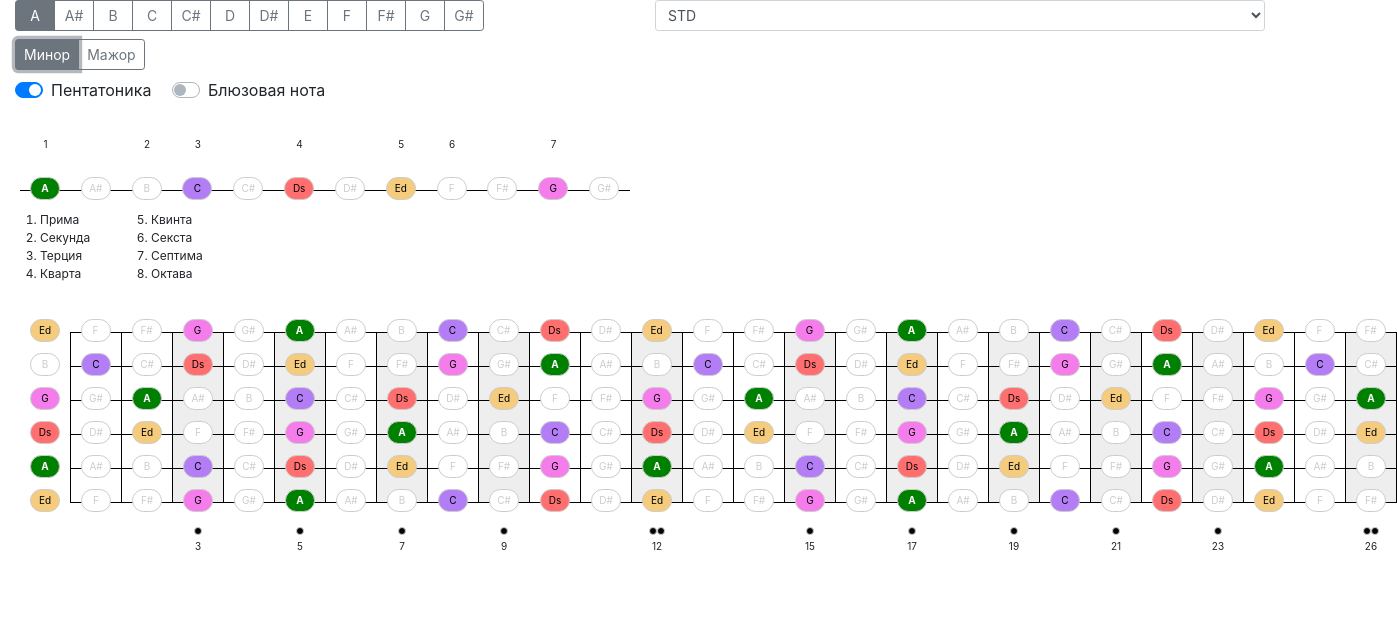
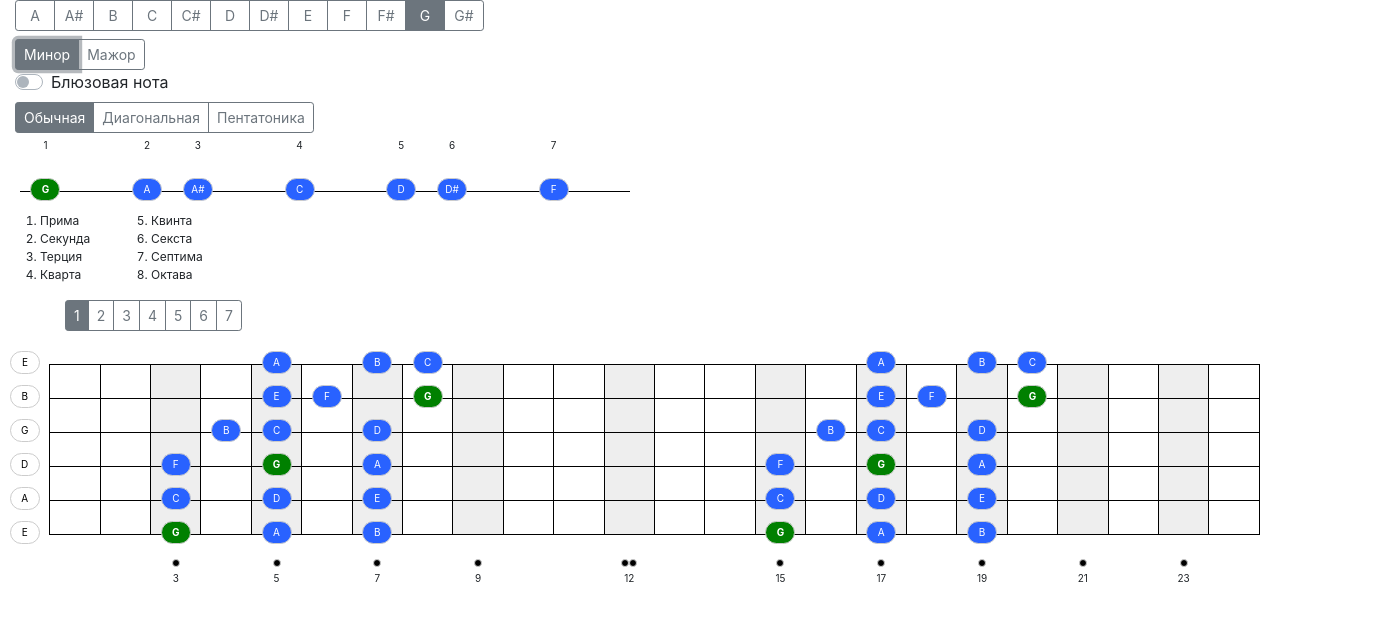
Before and after one commit to pvaletka/guitar-neck, a plain HTML site: page index.html in a window 1280 px wide. Both pictures are taken after a click on the label "Минор". Shown: the whole page, 1397 px wide, since content can reach past the window. Drawn offline with Linux system fonts and the light colour scheme.

Commit message:
Rework UI to support playing positions

```diff
--- a/css/neck.css
+++ b/css/neck.css
@@ -1,9 +1,11 @@
 #table-holder{
-    display: block;
+    /*display: block;
     overflow-x: scroll;
     margin-left: 20px;
     margin-right: 20px;
-    float: left;
+    float: left;*/
+	width: 100%;
+    padding-right: 20px;
 }
 
 #scale-notes-holder {
@@ -32,7 +34,7 @@
 table{
 	margin: 0 auto 0;
 	float: left;
-	width: 1200px;
+	width: 100%;
 }
 table tr:first-child td{
 	border-left: none;
@@ -51,6 +53,8 @@ div.fred-mark{
 	background-color: #000;
 	margin: 0 auto;
 	display:  inline-block;
+	color: #000;
+    opacity: 1;
 }
 
 
@@ -60,7 +64,7 @@ table td{
 	border-bottom: 1px solid black;
 	font-size: 10px;
 	text-align: center;
-	padding:5px 10px;
+	padding:5px 6px;
 }
 
 #table-holder table td:first-child {
@@ -75,10 +79,20 @@ table td > div{
 	background-color: #FFF;
 	width: 30px;
 	padding: 3px;
-	color: #CCC;
+	color: #FFF;
+	opacity: 0;
+	margin: auto;
 }
 
-div.active{color: #000; opacity: 1;}
+#table-holder table tr td:first-child div {
+	opacity: 1;
+	color: #000;
+}
+
+
+.active{color: #FFF; opacity: 1;}
+
+/*
 div.active.A{background-color: #b27df5}
 div.active.AS{background-color: #b27df5}
 div.active.B{background-color: #7de3f5}
@@ -91,6 +105,11 @@ div.active.F{background-color: #f5f27d}
 div.active.FS{background-color: #f5f27d}
 div.active.G{background-color: #f57deb}
 div.active.GS{background-color: #f57deb}
+*/
+div.active.A, div.active.AS, div.active.B,
+div.active.C, div.active.CS, div.active.D,
+div.active.DS, div.active.E, div.active.F,
+div.active.FS, div.active.G, div.active.GS {background-color: #2962ff}
 
 /* подсветить конкретную позицию пентатоники
 td:not(:nth-child(n+10):nth-child(-n+14)) > div.active {
@@ -114,7 +133,7 @@ div.active.key {
 
 div.active.blues {
 	font-weight: bold;
-	background-color: red;
+	background-color: #00c1d5;
 	color: #FFF;
 }
 
@@ -123,7 +142,8 @@ td.grey{
 }
 
 /* CONTROLS */
-#key-switch > label{
+#key-switch > label,
+.key-switch > label{
 	width: 40px;
 }
 
@@ -142,3 +162,7 @@ td.grey{
 .overflow.right {
 	float: right;
 }
+
+#position-switch{
+	margin-left: 50px;
+}
--- a/index.html
+++ b/index.html
@@ -15,6 +15,7 @@
 	<script type="text/javascript" src="js/bootstrap-toggle.min.js"></script>
 	<script type="text/javascript" src="js/jquery-ui.min.js"></script>
 
+	<script type="text/javascript" src="js/scales.js"></script>
 	<script type="text/javascript" src="js/neck.js"></script>
 </head>
 <body>
@@ -22,8 +23,15 @@
 <div class="container-fluid">
 	<div class="row">
 		<div class="col">
+			<!--
+				Maj		A   A#  B   C  C#  D  D#  E   F  F#  G  G#
+				Min 	F#  G   G#  A  A#  B  C   C#  D  D#  E  F
+			<div class="btn-group btn-group-toggle">
+				<label class="btn btn-sm btn-outline-primary" style="width: 60px">Major</label>
+			</div>
+			-->
 			<div class="btn-group btn-group-toggle" id="key-switch" data-toggle="buttons">
-				<label class="btn btn-sm btn-outline-secondary active"><input type="radio" name="key" value="A" checked> A</label>
+				<label class="btn btn-sm btn-outline-secondary"><input type="radio" name="key" value="A"> A</label>
 				<label class="btn btn-sm btn-outline-secondary"><input type="radio" name="key" value="A#">A#</label>
 				<label class="btn btn-sm btn-outline-secondary"><input type="radio" name="key" value="B">B</label>
 				<label class="btn btn-sm btn-outline-secondary"><input type="radio" name="key" value="C">C</label>
@@ -33,39 +41,71 @@
 				<label class="btn btn-sm btn-outline-secondary"><input type="radio" name="key" value="E">E</label>
 				<label class="btn btn-sm btn-outline-secondary"><input type="radio" name="key" value="F">F</label>
 				<label class="btn btn-sm btn-outline-secondary"><input type="radio" name="key" value="F#">F#</label>
-				<label class="btn btn-sm btn-outline-secondary"><input type="radio" name="key" value="G">G</label>
+				<label class="btn btn-sm btn-outline-secondary active"><input type="radio" name="key" value="G" checked>G</label>
 				<label class="btn btn-sm btn-outline-secondary"><input type="radio" name="key" value="G#">G#</label>
 			</div>
+			<!--
+			<span style="display: block" />
+			<div class="btn-group btn-group-toggle">
+				<label class="btn btn-sm btn-outline-primary  disabled" style="width: 60px">Minor</label>
+			</div>
+			<div class="btn-group key-switch" style="margin-top: 8px;">
+				<label class="btn btn-sm btn-outline-secondary disabled">F#</label>
+				<label class="btn btn-sm btn-outline-secondary disabled">G</label>
+				<label class="btn btn-sm btn-outline-secondary disabled">G#</label>
+				<label class="btn btn-sm btn-outline-secondary disabled">A</label>
+				<label class="btn btn-sm btn-outline-secondary disabled">A#</label>
+				<label class="btn btn-sm btn-outline-secondary disabled">B</label>
+				<label class="btn btn-sm btn-outline-secondary disabled">C</label>
+				<label class="btn btn-sm btn-outline-secondary disabled">C#</label>
+				<label class="btn btn-sm btn-outline-secondary disabled">D</label>
+				<label class="btn btn-sm btn-outline-secondary disabled">D#</label>
+				<label class="btn btn-sm btn-outline-secondary disabled">E</label>
+				<label class="btn btn-sm btn-outline-secondary disabled">F</label>
+			</div>
+		-->
 		</div>
+	</div>
+
+	<div class="row mt-2 scale-controls">
+		<div class="col">
+			<div class="btn-group btn-group-toggle" id="harmony-switch" data-toggle="buttons">
+				<label class="btn btn-sm btn-outline-secondary"><input type="radio" name="harmony" value="min">Минор</label>
+				<label class="btn btn-sm btn-outline-secondary active"><input type="radio" name="harmony" value="maj"  checked>Мажор</label>
+			</div>
+		</div>
+	</div>
+	<div class="custom-control custom-switch custom-control-inline">
+	  <input type="checkbox" class="custom-control-input" id="blues">
+	  <label class="custom-control-label" for="blues">Блюзовая нота</label>
+	</div>
+	<!--
+	-->
+
+	<div class="row">
+		<!--
 		<div class="col">
 			<select class="form-control form-control-sm" id="tuningSelect">
 
 			</select>
 		</div>
+		-->
 	</div>
-	<!--
 	<div class="row mt-2">
 		<div class="col">
-			<div class="btn-group btn-group-toggle" data-toggle="buttons">
-				<label class="btn btn-sm btn-outline-secondary active"><input type="radio" name="view-mode" value="scale" checked>Гаммы</label>
-				<label class="btn btn-sm btn-outline-secondary"><input type="radio" name="view-mode" value="notes">Ноты</label>
+			<div class="btn-group btn-group-toggle" id="scale-mode" data-toggle="buttons">
+				<label class="btn btn-sm btn-outline-secondary active"><input type="radio" name="scale-mode" value="normal" checked>Обычная</label>
+				<label class="btn btn-sm btn-outline-secondary"><input type="radio" name="scale-mode" value="diag">Диагональная</label>
+				<label class="btn btn-sm btn-outline-secondary"><input type="radio" name="scale-mode" id="pent" value="pent">Пентатоника</label>
 			</div>
 		</div>
 	</div>
--->
 
-	<div class="row mt-2 scale-controls">
-		<div class="col">
-			<div class="btn-group btn-group-toggle" id="harmony-switch" data-toggle="buttons">
-				<label class="btn btn-sm btn-outline-secondary active"><input type="radio" name="harmony" value="min" checked>Минор</label>
-				<label class="btn btn-sm btn-outline-secondary"><input type="radio" name="harmony" value="maj">Мажор</label>
-			</div>
-		</div>
-	</div>
+	<!--
 	<div class="row mt-2 scale-controls" style="margin-bottom: 30px">
 		<div class="col">
 			<div class="custom-control custom-switch custom-control-inline">
-			  <input type="checkbox" class="custom-control-input" id="pent" checked>
+			  <input type="checkbox" class="custom-control-input" id="pent">
 			  <label class="custom-control-label" for="pent">Пентатоника</label>
 			</div>
 			<div class="custom-control custom-switch custom-control-inline">
@@ -75,6 +115,7 @@
 
 		</div>
 	</div>
+	-->
 
 
 </div>
@@ -100,6 +141,24 @@
 </ol>
 </div>
 
+<!-- Positions switch -->
+<div class="container-fluid">
+	<div class="row">
+		<div class="col">
+			<div class="btn-group btn-group-toggle" id="position-switch" data-toggle="buttons">
+				<label class="btn btn-sm btn-outline-secondary active"><input type="checkbox" name="position" value="1" checked>1</label>
+				<label class="btn btn-sm btn-outline-secondary"><input type="checkbox" name="position" value="2">2</label>
+				<label class="btn btn-sm btn-outline-secondary"><input type="checkbox" name="position" value="3">3</label>
+				<label class="btn btn-sm btn-outline-secondary"><input type="checkbox" name="position" value="4">4</label>
+				<label class="btn btn-sm btn-outline-secondary"><input type="checkbox" name="position" value="5">5</label>
+				<label class="btn btn-sm btn-outline-secondary"><input type="checkbox" name="position" value="6">6</label>
+				<label class="btn btn-sm btn-outline-secondary"><input type="checkbox" name="position" value="7">7</label>
+			</div>
+		</div>
+	</div>
+</div>
+
+<!-- Neck -->
 <div id="table-holder">
 <table id="neck" cellspacing="0"></table>
 </div>
--- a/js/neck.js
+++ b/js/neck.js
@@ -1,20 +1,23 @@
-var _KEY = "A";
-var _HARMONY = "min";
-var _MODE = "scale"; //notes
+var _KEY = "G";
+var _HARMONY = "maj";
+var _MODE = "normal"; //notes
+var _POSITION = [1];
 
-var fretsCount = 26;
+var FRETS_COUNT = 24;
 var notes = ["A", "A#", "B", "C", "C#", "D", "D#", "E", "F", "F#", "G", "G#"];
 //			  0    1     2    3    4     5    6     7    8    9     10   11
 
 var notesFromE = ["E", "F", "F#", "G", "G#", "A", "A#", "B", "C", "C#", "D", "D#"];
 //			       7    8    9     10   11    0    1     2    3    4     5    6
 
-
-
 var strings;
 
 var sdmn = 4;
 var dmn = 5;
+
+
+var bluesNote = "notexists";
+
 
 var tunings = {
 	"STD": [7, 2, 10, 5, 0, 7],
@@ -37,26 +40,21 @@ var scales = {
 	"maj":  [0, 2, 2, 1, 2, 2, 2]
 }
 
-var getNote = function(string, fret){
-	var pos = (string + fret)%12;
-	return notes[pos];
-}
-
 var drawNeck = function(){
 	return new Promise((resolve, reject)=>{
 		strings.forEach((string, ind)=>{
-			var $row = $("<tr  class='"+string+"'/>");
-			for(i=0; i<fretsCount+1; i++){
+			var $row = $("<tr  class='string "+string+"'/>");
+			for(i=0; i<FRETS_COUNT+1; i++){
 				var $cell = $("<td><div class='"+getNote(string, i).replace("#", "S")+"'><span>"+getNote(string, i)+"</span></div></td>");
-				if(ind > 0 && [3,5,7,9,12,15,17,19,21,23,26].indexOf(i) >= 0){$cell.addClass("grey");}
+				if(ind > 0 && [3,5,7,9,12,15,17,19,21,23].indexOf(i) >= 0){$cell.addClass("grey");}
 				$row.append($cell);
 			}
 			$("#neck").append($row);
 		});
 
 		var $row = $("<tr class='marks'/>");
-		for(i=0; i<fretsCount+1; i++){
-			if([3,5,7,9,12,15,17,19,21,23,26].indexOf(i) >= 0){
+		for(i=0; i<FRETS_COUNT+1; i++){
+			if([3,5,7,9,12,15,17,19,21,23].indexOf(i) >= 0){
 				$row.append("<td><div class='fred-mark'/>"+((i == 12 || i == 26) ? "<div class='fred-mark'/>" : "") +"</td>");
 			}else{
 				$row.append("<td></td>");
@@ -64,8 +62,8 @@ var drawNeck = function(){
 		}
 		$("#neck").append($row);
 		var $row = $("<tr class='numbers'/>");
-		for(i=0; i<fretsCount+1; i++){
-			if([3,5,7,9,12,15,17,19,21,23,26].indexOf(i) >= 0){
+		for(i=0; i<FRETS_COUNT+1; i++){
+			if([3,5,7,9,12,15,17,19,21,23].indexOf(i) >= 0){
 				$row.append("<td>"+i+"</td>");
 			}else{
 				$row.append("<td></td>");
@@ -109,9 +107,9 @@ var drawNotes = function(k, h){
 	})
 }
 
-var reset = function(){
-	$("#neck tr").remove();
-	$("#scale-notes tr").remove();
+var getNote = function(string, fret){
+	var pos = (string + fret)%12;
+	return notes[pos];
 }
 
 var getNoteByPos = function(pos){
@@ -122,15 +120,24 @@ var getNoteByPos = function(pos){
 	return notes[pos];
 }
 
+var getNotePosition = function(string, note){
+	for(i=0; i<FRETS_COUNT+1; i++){
+		if(getNote(string, i) == note){
+			return i
+		}
+	}
+
+	return 0;
+}
+
 var getBem = function(note){
 	return getNoteByPos(notes.indexOf(note) - 2);
 }
 
-var drawScale = function(k, h){
+var getScale = function(k, h){
 	var selected = [];
 	var kp = notes.indexOf(k);
 	var sc = scales[h];
-	var bluesNote = "notexists";
 	sc.forEach((inc, ind)=>{
 		kp += inc;
 		if($("#pent").is(":checked") && exclPent[h].indexOf((ind+1)) >= 0){
@@ -139,34 +146,90 @@ var drawScale = function(k, h){
 			selected.push(getNoteByPos(kp).replace("#", "S"));
 		}
 
-		if(sdmn == ind+1){
-			$("div."+getNoteByPos(kp).replace("#", "S")+">span").text(getNoteByPos(kp) + "s");
+		if($("#blues").is(":checked") && bluesPos[h] == ind){
+			bluesNote = getBem(getNoteByPos(kp)).replace("#", "S");
+			//selected.push(bluesNote);
+		}
+		/*
+		*/
+	})
+
+	return selected;
+}
+
+var drawScale = function(notes, root){
+	notes.forEach((note)=>{
+		$("#scale-notes-holder div."+note).addClass("active");
+	});
+
+	$("div."+root.replace("#", "S")).addClass("key");
+
+	if($("#blues").is(":checked")){
+		$("#scale-notes-holder div."+bluesNote).addClass("active");
+		$("#scale-notes-holder div."+bluesNote).addClass("blues");
+	}
+};
+
+
+var drawScaleNew = function(type, k, h){
+	var scaleNotes = getScale(k, h);
+	drawScale(scaleNotes, k);
+
+	_POSITION.forEach((_pos)=>{
+		//analyse _HARMONY. In case of min we need to subtract 1
+
+		var noteByPos;
+		if(_HARMONY == "min"){
+			_pos -=1;
+			noteByPos = scaleNotes[_pos].replace("S", "#");
+			if (_pos < 1) {
+				_pos = 5;
+			}
+		} else {
+			noteByPos = scaleNotes[_pos-1].replace("S", "#");
 		}
 
-		if(dmn == ind+1){
-			$("div."+getNoteByPos(kp).replace("#", "S")+">span").text(getNoteByPos(kp) + "d");
-		}
-/**/
-		if($("#blues").is(":checked") && bluesPos[h] == ind){
-			bluesNote = getBem(getNoteByPos(kp)).replace("#", "S");
-		}
-	})
+		var startPos = [];
+		startPos[0] = getNotePosition(7, noteByPos) - 1;
+		startPos[1] = getNotePosition(7, noteByPos) + 11;
 
-	selected.forEach((note)=>{
-		$("div."+note).addClass("active");
+		var scale = scalesArray[type][_pos];
+
+		startPos.forEach((pos)=>{
+			$("tr.string").each(function(rInd, row){
+				$(row).find("div").each(function(cInd, cell){
+					if(cInd < pos) return;
+
+					if(scale[rInd][cInd-pos] == 0){
+						$(cell).addClass("active")
+					}
+
+					if($("#blues").is(":checked")){
+						if(scale[rInd][cInd-pos] == 1){
+							$(cell).addClass("active")
+							$(cell).addClass("blues")
+						}
+					}
+				})
+			})
+		});
 	});
+}
 
-	$("div."+k.replace("#", "S")).addClass("key");
-	$("div."+bluesNote).addClass("active");
-	$("div."+bluesNote).addClass("blues");
+var draw = function(){
+	drawNeck().then(drawNotes(_KEY, _HARMONY).then(drawScaleNew(_MODE, _KEY, _HARMONY)));
+}
 
-
-};
+var reset = function(){
+	$("#neck tr").remove();
+	$("#scale-notes tr").remove();
+	draw();
+}
 
 $(()=>{
 	$("#tuningSelect").change((e)=>{
 		strings = tunings[$(e.target).find("option:selected").val()];
-		reset(); drawNeck().then(drawNotes(_KEY, _HARMONY).then(()=>{drawScale(_KEY, _HARMONY);}))
+		reset();
 	})
 
 	Object.keys(tunings).forEach((key)=>{
@@ -174,27 +237,39 @@ $(()=>{
 	});
 
 	$("#tuningSelect option").children().first().attr("selected", true);
-	strings = tunings[$("#tuningSelect").children().first().val()];
+	//strings = tunings[$("#tuningSelect").children().first().val()];
+	strings = tunings["STD"];
 
-	$("#key-switch label").on('click', (event)=>{
-		_KEY = $(event.target).find("input").val();
-		reset(); drawNeck().then(drawNotes(_KEY, _HARMONY).then(()=>{drawScale(_KEY, _HARMONY);}))
+	$("input:radio[name=key]").change((event)=>{
+		_KEY = $("input:radio[name=key]:checked").val();
+		reset();
 	});
 
 	$("#harmony-switch label").on('click', (event)=>{
 		_HARMONY = $(event.target).find("input").val();
-		reset(); drawNeck().then(drawNotes(_KEY, _HARMONY).then(()=>{drawScale(_KEY, _HARMONY);}))
+		reset();
 	});
 
-	$("#pent").on("change", ()=>{reset(); drawNeck().then(drawNotes(_KEY, _HARMONY).then(()=>{drawScale(_KEY, _HARMONY);}))});
-	$("#blues").on("change", ()=>{reset(); drawNeck().then(drawNotes(_KEY, _HARMONY).then(()=>{drawScale(_KEY, _HARMONY);}))});
-
-	drawNeck().then(drawNotes(_KEY, _HARMONY).then(()=>{drawScale(_KEY, _HARMONY);}));
-
-	/*$( ".overflow" ).resizable({
-		handles: "e, w"
-	});*/
+	$("#scale-mode label").on('click', (event)=>{
+		_MODE = $(event.target).find("input").val();
+		reset();
+	});
 
 
 
+	$("input:checkbox[name=position]").change(()=>{
+		_POSITION = []
+		$("input:checkbox[name=position]:checked").each(
+			function(){
+				_POSITION.push($(this).val())
+			})
+		reset();
+
+	})
+
+	$("#pent").on("change", reset);
+	$("#blues").on("change", reset);
+
+	draw();
+
 })
--- /dev/null
+++ b/js/scales.js
@@ -0,0 +1,124 @@
+scalesArray = {
+	"normal":{
+		"1":[
+				[ , , ,0, ,0,0],
+				[ , , ,0, ,0,0],
+				[ , ,0,0, ,0, ],
+				[ , ,0,0, ,0, ],
+				[ ,0, ,0, ,0, ],
+				[ ,0, ,0, ,0, ]
+			//	  3   5   7
+			],
+		"2":[
+				[ , , ,0,0, ,0],
+				[ , , ,0,0, ,0],
+				[ ,0, ,0, ,0, ],
+				[ ,0, ,0, ,0, ],
+				[ ,0, ,0, ,0, ],
+				[ ,0, ,0,0, , ]
+			//	  5   7   9
+			],
+		"3":[
+				[ , ,0, ,0, ,0],
+				[ , ,0, ,0, ,0],
+				[ ,0, ,0, ,0, ],
+				[ ,0, ,0,0, , ],
+				[ ,0, ,0,0, , ],
+				[ ,0,0, ,0, , ]
+			//	 7   9    12    15
+			],
+		"4":[
+				[ , , ,0, ,0, ,0],
+				[ , , ,0, ,0,0, ],
+				[ , ,0, ,0,0, , ],
+				[ , ,0,0, ,0, , ],
+				[ , ,0,0, ,0, , ],
+				[ ,0, ,0, ,0, , ]
+			//	   9    12
+			],
+		"5":[
+				[ , , ,0, ,0,0],
+				[ , , ,0,0, ,0],
+				[ , ,0,0, ,0, ],
+				[ ,0, ,0, ,0, ],
+				[ ,0, ,0, ,0, ],
+				[ ,0, ,0, ,0, ]
+			//	    12    15
+			],
+		"6":[
+				[ , , ,0,0, ,0],
+				[ , ,0, ,0, ,0],
+				[ ,0, ,0, ,0, ],
+				[ ,0, ,0, ,0, ],
+				[ ,0, ,0,0, , ],
+				[ ,0, ,0,0, , ]
+			//	12    15  17
+			],
+		"7":[
+				[ , ,0, ,0, ,0],
+				[ , ,0, ,0, ,0],
+				[ ,0, ,0,0, , ],
+				[ ,0, ,0,0, , ],
+				[ ,0,0, ,0, , ],
+				[ ,0,0, ,0, , ]
+			//	  15  17  19
+			]
+	},
+
+	"diag":{
+		"1":[
+				[ , , , , , , , , ,0, ,0,0],
+				[ , , , , , , ,0, ,0,0, ,0],
+				[ , , , ,0, ,0, ,0,0, , , ],
+				[ , ,0, ,0, ,0,0, , , , , ],
+				[0, ,0, ,0, ,0, , , , , , ],
+				[0, ,0, ,0, , , , , , , , ]
+			//	 3   5   7   9    12    15
+		]
+	},
+
+	"pent":{
+		"1":[
+				[ ,0, ,0,1],
+				[ ,0, ,0, ],
+				[0,1,0, , ],
+				[0, , ,0, ],
+				[0, , ,0, ],
+				[ ,0, ,0,1]
+		],
+		"2":[
+				[ ,0,1,0, ],
+				[ ,0, , ,0],
+				[0, , ,0, ],
+				[ ,0, ,0,1],
+				[ ,0, ,0, ],
+				[ ,0,1,0, ]
+		],
+		"3":[
+				[ ,0, , ,0, ],
+				[ , ,0, ,0,1],
+				[ ,0, ,0, , ],
+				[ ,0,1,0, , ],
+				[ ,0, , ,0, ],
+				[ ,0, , ,0, ]
+		],
+		"4":[
+				[ ,0, ,0, ],
+				[ ,0,1,0, ],
+				[0, , ,0, ],
+				[0, , ,0, ],
+				[ ,0, ,0,1],
+				[ ,0, ,0, ]
+		],
+		"5":[
+				[ ,0, , ,0],
+				[ ,0, , ,0],
+				[ ,0, ,0,1],
+				[ ,0, ,0, ],
+				[ ,0,1,0, ],
+				[ ,0, , ,0]
+		],
+	}
+
+
+}
```
Also changed, not shown: 2 other files.
